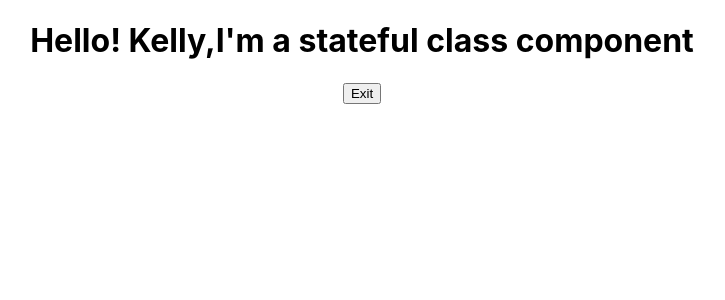
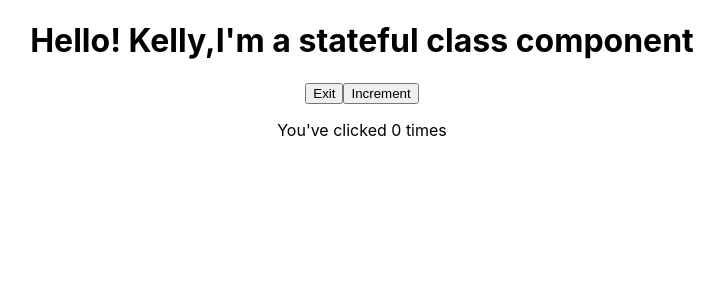
Before and after one commit to quiltingcode/gitpod-react, a React (Create React App) app in the folder my-app/: page / in a window 1280 px wide. Shown: the top 300 px of the page, without its empty margins (278-1003 px from the left). Built offline with nearby package versions, Linux system fonts and the light colour scheme.

Commit message:
Add previous state

```diff
--- a/my-app/src/components/StatefulGreetingWithPrevState.js
+++ b/my-app/src/components/StatefulGreetingWithPrevState.js
@@ -7,19 +7,29 @@ class StatefulGreetingWithPrevState extends React.Component {
         this.state = {
             introduction: 'Hello!',
             buttonText: 'Exit',
+            buttonCount: 0,
         };
     }
 
     handleClick() {
-        this.setState({
-            introduction: this.state.introduction === "Hello!" ? "Goodbye!" : "Hello!",
-            buttonText: this.state.buttonText === "Exit" ? "Enter" : "Exit",
-        }, ()=>{
-            console.log('new state', this.state.introduction);
-            console.log('new state', this.state.buttonText);
-        });
-        console.log(this.state.introduction);
-        console.log(this.state.buttonText);
+        this.setState((prevState, prevProps) => {
+            console.log('Previous State', prevState)
+            console.log('Previous Props', prevProps)
+            return {
+                introduction: prevState.introduction === "Hello!" ? "Goodbye!" : "Hello!",
+                buttonText: prevState.buttonText === "Exit" ? "Enter" : "Exit"
+            }
+        })
+    }
+
+    handleCount() {
+        this.setState((prevState, prevProps) => {
+            console.log('Previous State', prevState)
+            console.log('Previous Props', prevProps)
+            return {
+                buttonCount: prevState.buttonCount + 1
+            }
+        })
     }
 
 
@@ -28,6 +38,8 @@ class StatefulGreetingWithPrevState extends React.Component {
             <div>
                 <h1>{this.state.introduction} {this.props.name},{this.props.greeting}</h1>
                 <button onClick={() => this.handleClick()}>{this.state.buttonText}</button>
+                <button onClick={() => this.handleCount()}>Increment</button>
+                <p>You've clicked {this.state.buttonCount} times</p>
             </div>
         )
 
```
